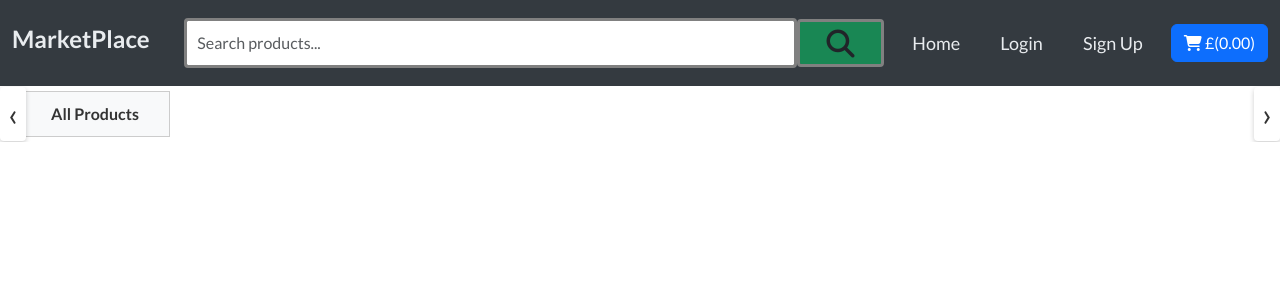
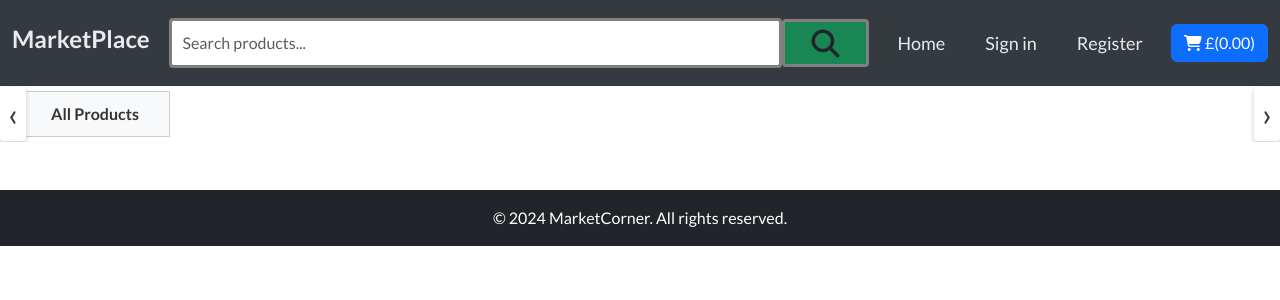
Before and after one commit to enocol/donewithit, a Django app: page / in a window 1280 px wide. Shown: the top 300 px of the page. Run offline with Django 5.2, Linux system fonts and the light colour scheme; data that the repository does not hold is empty; some libraries are stand-ins or nearby versions.

Commit message:
Edit ccc for home page and add footer

```diff
--- a/products/templates/products/product_list.html
+++ b/products/templates/products/product_list.html
@@ -59,10 +59,10 @@
           alt="{{ product.product_name }}"
         />
         <div class="card-body p-2">
-          <h5 class="fs-6">{{ product.product_name }}</h5>
-          <p class="black-text mb-0">£{{ product.price }}</p>
-          <p class="text-muted fs-7 mb-0"><span>Seller: </span>{{ product.seller }}</p>
-          <p class="text-muted fs-7 mb-0 "><span>Listed: </span>{{ product.created_at|timesince }} ago</p>
+          <h5 class="fs-6 uppercase gray-text">{{ product.product_name }}</h5>
+          <p class="black-text fw-bold mb-0">£{{ product.price }}</p>
+          <p class="text-muted fs-7 gray-text mb-0"><span>Author: </span>{{ product.seller }}</p>
+          <p class="fs-7 gray-text mb-0"><span>Listed: </span>{{ product.created_at|timesince }} ago</p>
         </div>
       </div>
      </a>
--- a/static/css/styles.css
+++ b/static/css/styles.css
@@ -40,7 +40,7 @@ ul li a:hover {
 }
 
 .card-body {
-    max-height: 300px;
+    min-height: 120px;
     overflow: hidden;
     text-overflow: ellipsis;
     padding: 5px;
@@ -50,6 +50,13 @@ ul li a:hover {
     font-size: xx-small;
 }
 
+
+.footer {
+    position : absolute;
+    bottom : 0;
+    width : 100%;
+    height : 60px; /* Height of the footer */
+}
 
 .black-text {
     font-size: 16px;
@@ -149,7 +156,15 @@ ul a {
     padding: 8px 12px;
 }
 
+.gray-text {
+    color: gray;
+    font-weight: 600;
+    font-size: 10px;
+}
 
+.uppercase {
+    text-transform: uppercase;
+}
 
 @media screen and (max-width: 768px) {
    .desktop-header {
--- a/templates/base.html
+++ b/templates/base.html
@@ -43,6 +43,11 @@
 
     <section>{% block content %} {% endblock %}</section>
     {% block corejs %}
+    <footer class=".footer mt-auto">
+      <div class="bg-dark text-center text-white py-3 ">
+        <p class="mb-0">&copy; 2024 MarketCorner. All rights reserved.</p>
+      </div>
+    </footer>
     <!-- stripe -->
      <script src="https://js.stripe.com/basil/stripe.js"></script>
     <script
--- a/templates/includes/deaktopheader.html
+++ b/templates/includes/deaktopheader.html
@@ -35,10 +35,10 @@
 
 
                 <li class="">
-                    <a class="" href="{% url 'account_login' %}">Login</a>
+                    <a class="" href="{% url 'account_login' %}">Sign in</a>
                 </li>
                 <li class="">
-                    <a class="" href="{% url 'account_signup' %}">Sign Up</a>
+                    <a class="" href="{% url 'account_signup' %}">Register</a>
                 </li>
 
                 {% endif %}
--- a/templates/includes/mobileHeader.html
+++ b/templates/includes/mobileHeader.html
@@ -31,7 +31,7 @@
       <div class="d-flex flex-column flex-md-row gap-2">
        {% if user.is_authenticated %}
         <a class="btn btn-outline-secondary" href="{% url 'account_logout' %}">Logout</a>
-        <a class="btn btn-outline-secondary" href="#">Profile</a>
+        <a class="btn btn-outline-secondary" href="{% url 'profile' %}">Profile</a>
         {% else %}
         <a class="btn btn-outline-primary" href="{% url 'account_login' %}">Login</a>
         <a class="btn btn-outline-primary" href="{% url 'account_signup' %}">Sign Up</a>
```
